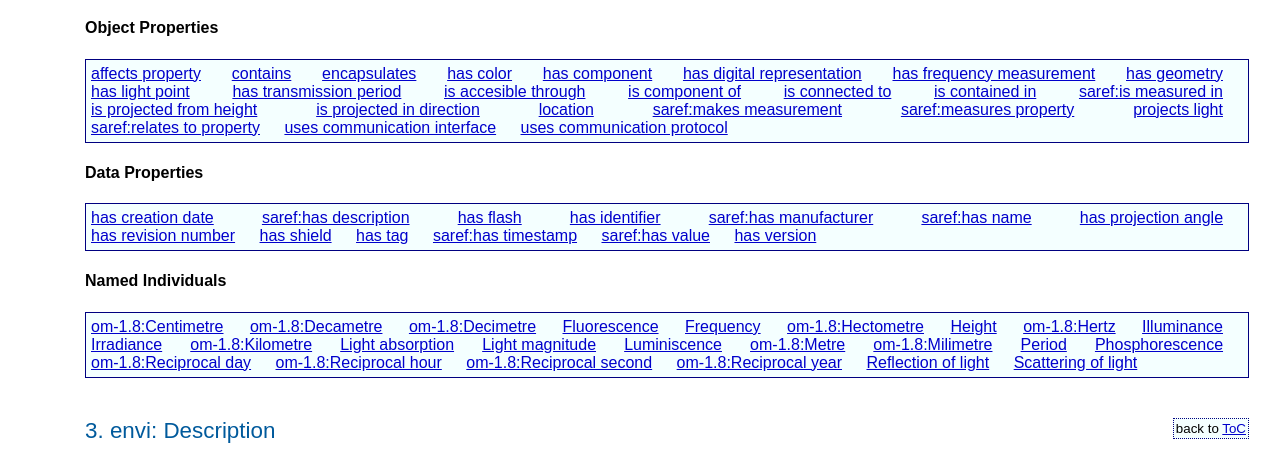
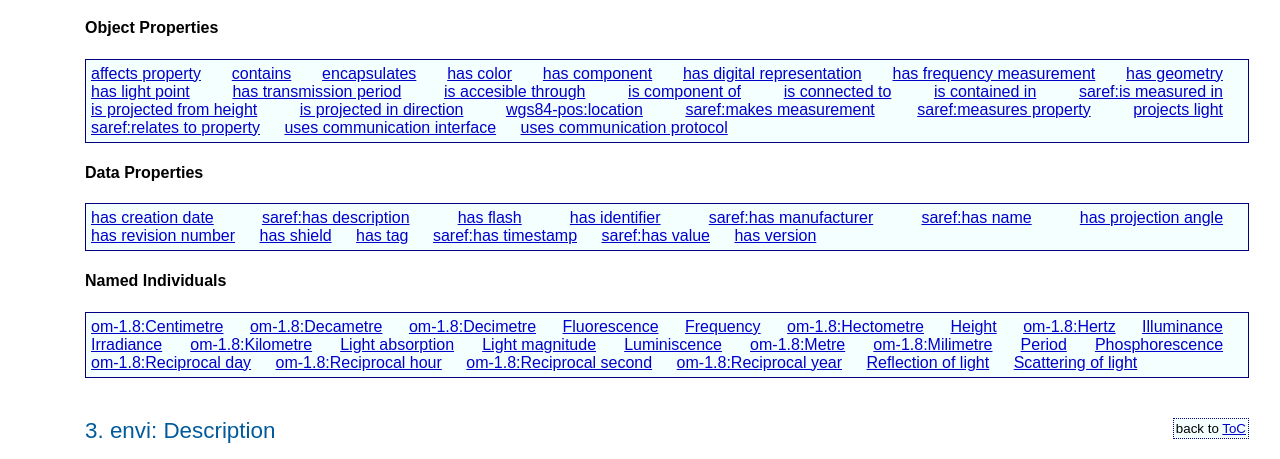
Before and after one commit to mariapoveda/saref-ext, a plain HTML site: page OnToology/SAREF4ENV/ontology/saref4envi.ttl/documentation/index-en.html in a window 1280 px wide. Shown: the part 2805-3264 px from the top of the page. Drawn offline with Linux system fonts and the light colour scheme.

Commit message:
wgs84-pos:location
added prefixes

```diff
--- a/OnToology/SAREF4ENV/ontology/saref4envi.ttl/documentation/sections/crossref-en.html
+++ b/OnToology/SAREF4ENV/ontology/saref4envi.ttl/documentation/sections/crossref-en.html
@@ -1381,7 +1381,7 @@ A device that has category saref:Sensor and performs a saref:SensingFunction.</s
             title="https://w3id.org/def/saref4envi#isProjectedInDirection">is projected in direction</a>
       </li>
       <li>
-         <a href="#wgs84_pos-location" title="http://www.w3.org/2003/01/geo/wgs84_pos#location">location</a>
+         <a href="#wgs84_pos-location" title="http://www.w3.org/2003/01/geo/wgs84_pos#location">wgs84-pos:location</a>
       </li>
       <li>
          <a href="#saref-makesMeasurement" title="https://w3id.org/saref#makesMeasurement">saref:makes measurement</a>
--- a/OnToology/SAREF4ENV/ontology/saref4envi.ttl/documentation/sections/overview-en.html
+++ b/OnToology/SAREF4ENV/ontology/saref4envi.ttl/documentation/sections/overview-en.html
@@ -160,7 +160,7 @@
          title="https://w3id.org/def/saref4envi#isProjectedInDirection">is projected in direction</a>
    </li>
    <li>
-      <a href="#wgs84_pos-location" title="http://www.w3.org/2003/01/geo/wgs84_pos#location">location</a>
+      <a href="#wgs84_pos-location" title="http://www.w3.org/2003/01/geo/wgs84_pos#location">wgs84-pos:location</a>
    </li>
    <li>
       <a href="#saref-makesMeasurement" title="https://w3id.org/saref#makesMeasurement">saref:makes measurement</a>
```
